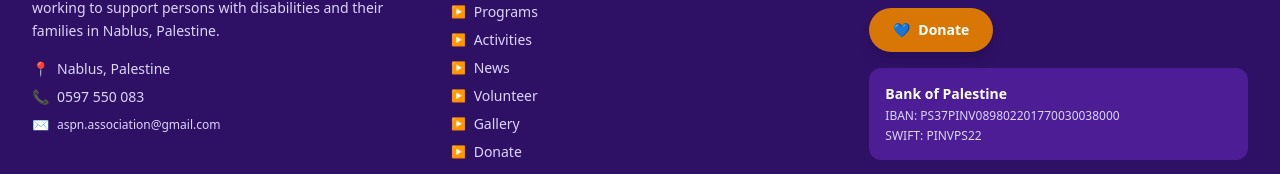
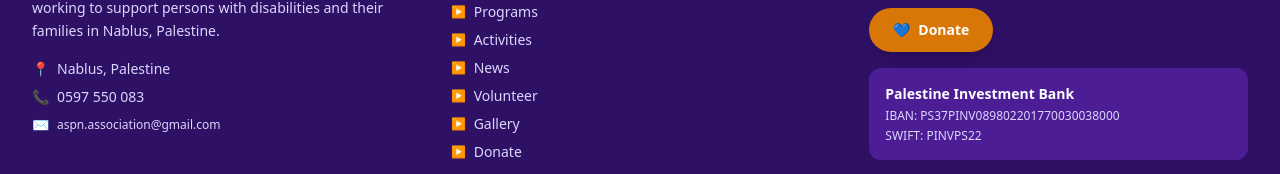
Before and after one commit to rayhan-shhadeh/OCA-PD, a Next.js app in the folder oca-pd/: page /en in a window 1280 px wide. Shown: the part 4313-4487 px from the top of the page. Built offline with nearby package versions, Linux system fonts and the light colour scheme.

Commit message:
fix: update bank name in footer for localization accuracy

```diff
--- a/oca-pd/components/Footer.tsx
+++ b/oca-pd/components/Footer.tsx
@@ -146,7 +146,9 @@ export default function Footer({ locale, t }: FooterProps) {
               </Link>
               <div className="bg-primary-800 rounded-xl p-4 text-xs text-primary-200 space-y-1">
                 <p className="font-semibold text-white text-sm">
-                  {locale === "ar" ? "بنك فلسطين" : "Bank of Palestine"}
+                  {locale === "ar"
+                    ? "بنك الاستثمار الفلسطيني"
+                    : "Palestine Investment Bank"}
                 </p>
                 <p>IBAN: PS37PINV089802201770030038000</p>
                 <p>SWIFT: PINVPS22</p>
```
